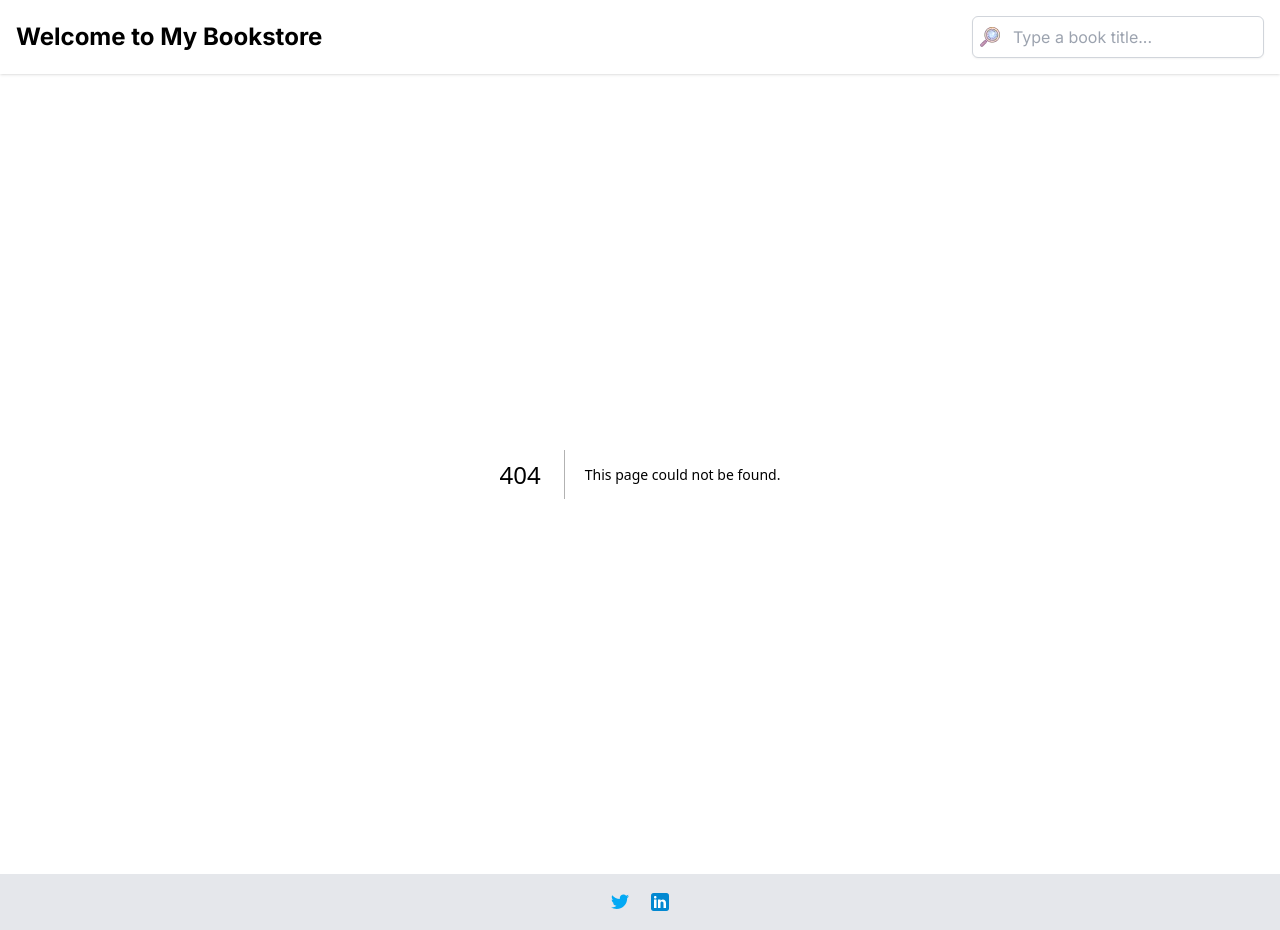
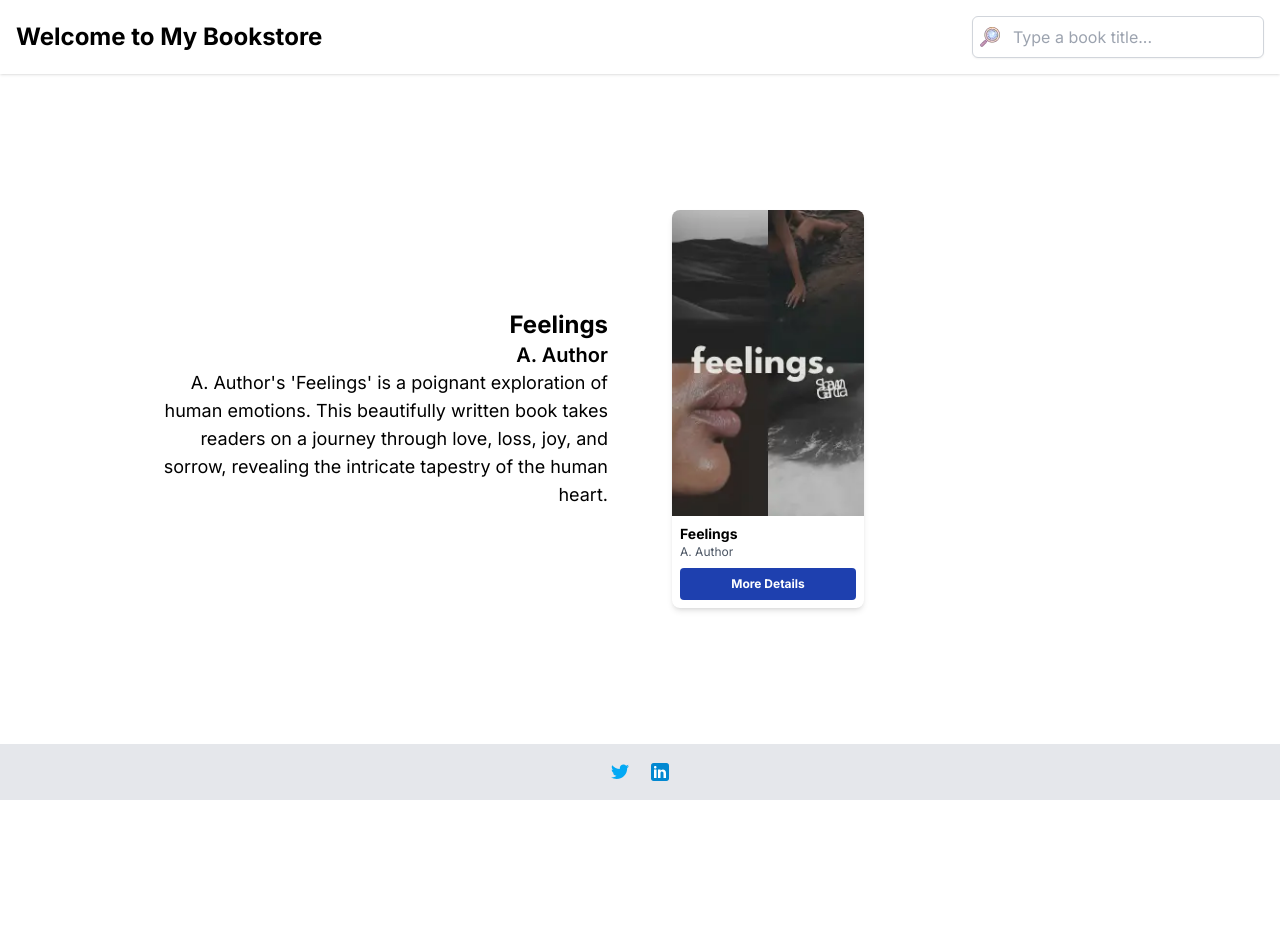
Before and after one commit to davidlbowman/atomic-design-demo, a Next.js app: page /feelings in a window 1280 px wide. Before the commit this address had no page. After the commit the page ends 800 px from the top, so only its background shows below. Built offline with nearby package versions, Linux system fonts and the light colour scheme.

Commit message:
changed routing

```diff
--- /dev/null
+++ b/app/[slug]/page.tsx
@@ -0,0 +1,68 @@
+import type { Metadata } from 'next'
+import Heading from '@/atoms/Heading'
+import BookCard from '@/molecules/BookCard'
+import { bookList } from '@/data/bookList'
+import { fetchBookBySlug } from '@/utils/fetchBooks'
+
+export async function generateStaticParams() {
+    return bookList.map(book => ({
+        slug: book.slug
+    }))
+}
+export async function generateMetadata({
+    params
+}: {
+    params: { slug: string }
+}): Promise<Metadata> {
+    const book = fetchBookBySlug(params.slug)
+    if (!book) {
+        return {
+            title: 'Book not found',
+            description: 'The requested book could not be found.'
+        }
+    }
+    const { title, description } = book
+    const metadata = {
+        title: title,
+        description: description
+    }
+    return metadata
+}
+
+export default function BookDetailPage({ params }: { params: { slug: string } }) {
+    const book = fetchBookBySlug(params.slug)
+
+    if (!book) {
+        return (
+            <main className='flex-grow flex flex-col min-h-screen items-center justify-center'>
+                <Heading level={1} className='text-xl font-bold'>
+                    Book not found
+                </Heading>
+            </main>
+        )
+    }
+
+    return (
+        <main className='flex-grow flex flex-col md:flex-row items-center justify-center p-4 gap-16 w-full'>
+            <div className='md:flex-1 flex justify-end text-right'>
+                <div>
+                    <Heading level={1} className='text-2xl font-bold'>
+                        {book.title}
+                    </Heading>
+                    <Heading level={2} className='text-xl'>
+                        {book.author}
+                    </Heading>
+                    <p className='text-lg max-w-md'>{book.description}</p>
+                </div>
+            </div>
+            <div className='md:flex-1 flex justify-start'>
+                <BookCard
+                    title={book.title}
+                    author={book.author}
+                    coverImageUrl={book.coverImage}
+                    slug={book.slug}
+                />
+            </div>
+        </main>
+    )
+}
```
